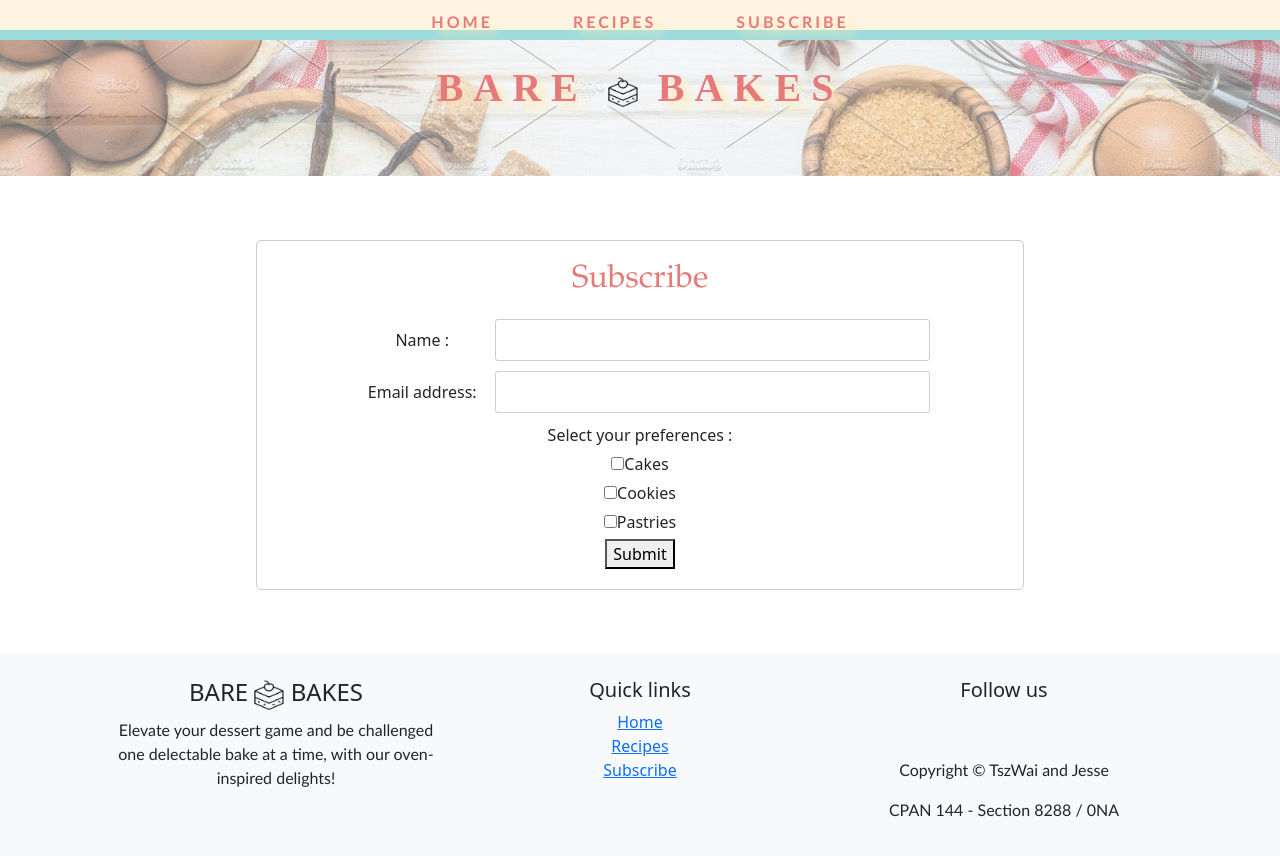
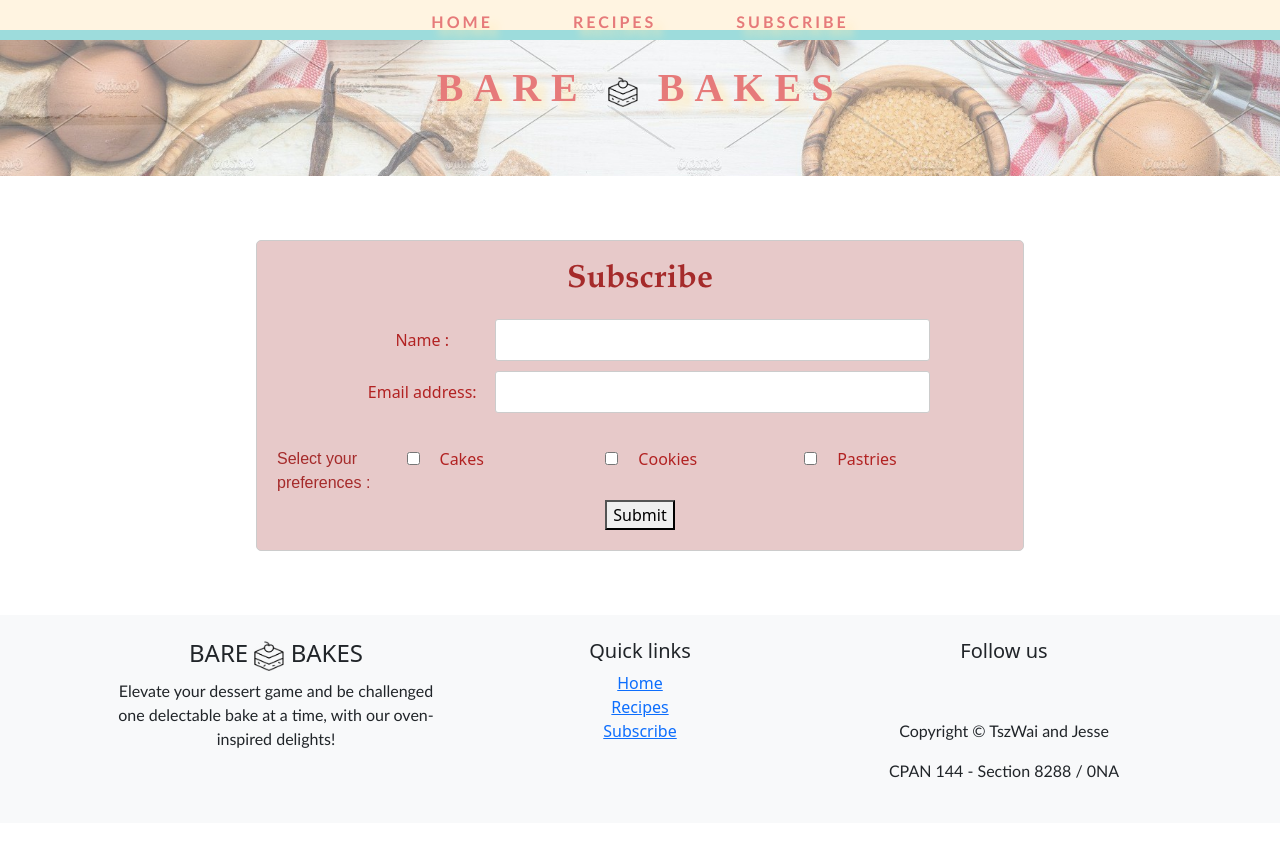
Before and after one commit to jsrynhzl/phase1_cpan144, a React (Create React App) app: page /subscribe in a window 1280 px wide. Shown: the top 856 px of the page. After the commit the page ends 823 px from the top, so only its background shows below. Built offline with nearby package versions, Linux system fonts and the light colour scheme; some icons are missing.

Commit message:
subscribe

```diff
--- a/src/components/Slideshow.css
+++ b/src/components/Slideshow.css
@@ -16,17 +16,15 @@
 }
 
 .carousel-caption {
-    background-color: rgba(255, 255, 255, 0.5); /* Semi-transparent white background */
-    color: black; /* Text color */
-    padding: 20px; /* Padding around the caption */
-    border-radius: 10px; /* Rounded corners */
+    background-color: rgba(65, 145, 151, 0.545);
+    color: black;
+    padding: 10px;
+    border-radius: 10px;
 }
 
 .carousel-caption h3 {
-    font-size: 24px; /* Font size for the label */
-    font-weight: bold; /* Font weight for the label */
+    font-size: 24px;
+    font-weight: bold;
+    color: yellow;
+    /* text-shadow: 8px 8px 10px black; */
 }
-
-.carousel-caption p {
-    font-size: 16px; /* Font size for the description */
-}
--- a/src/screens/Home.js
+++ b/src/screens/Home.js
@@ -39,10 +39,9 @@ const Home = () => {
     return (
         <div>
             <BannerNav />
-            <h2>Home</h2>
-            <h3 className='welcomeMessage'>
+            <h2 className='welcomeMessage'>
                 Welcome to the sweet life at BareBakes!
-            </h3>
+            </h2>
             <Slideshow images = {images} />
             <Footer />
         </div>
--- a/src/screens/Subscribe.css
+++ b/src/screens/Subscribe.css
@@ -1,29 +1,75 @@
 .subscribe-container {
     max-width: 60%;
-    margin: 5% auto; /* Center the form horizontally */
+    margin: 5% auto;
     padding: 20px;
     border: 1px solid #ccc;
     border-radius: 5px;
+    background-color: #e7c9c9;
 }
 
 .subscribe-container h2 {
     margin-bottom: 20px;
+    color: brown;
+    font-weight: bold;
 }
 
 .subscribe-container label {
-    display: inline-block; /* Change display to block */
+    display: inline-block;
     margin-bottom: 5px;
-    width: 20%; /* Add width to create space between label and input */
+    width: 20%;
+    font-weight: 500;
+    color: firebrick;
+}
+
+.preferenceContainer {
+    /* width: 40%; */
+    /* margin-left: auto;
+    margin-right: auto;  */
+    display: flex;
+    /* flex-direction: column; */
+    /* align-items: center; */
+}
+
+
+
+.preferenceContainer input[type="checkbox"] {
+    display: inline-block;
+    margin-right: 20px;
 }
 
 .subscribe-container .preferenceLabel{
+    color: brown;
+    font-family: sans-serif;
+    width: max-content;
+    /* display: inline-block; */
+    /* display: flex; */
+    flex-direction: column;
+    float: left;
+    /* align-items: center; */
+
+}
+
+.subscribe-container input[type="checkbox"] {
+    margin-top: 5px;
+}
+
+.preferenceContainer label {
+    display: flex;
+    align-items: center;
     display: inline-block;
-    width: max-content;
+    width: auto;
+    margin-right: 20px;
+}
+
+.preferenceContainer label{
+    width: 40%;
+    display: inline-block;
+    text-align: left;
 }
 
 .subscribe-container input[type="text"] {
-    display: inline-block; /* Change display to inline-block */
-    width: 60%; /* Adjust width to leave space for the label */
+    display: inline-block;
+    width: 60%;
     padding: 8px;
     margin-bottom: 10px;
     border: 1px solid #ccc;
@@ -31,9 +77,7 @@
     box-sizing: border-box;
 }
 
-.subscribe-container input[type="checkbox"] {
-    margin-top: 5px; /* Add margin to align checkboxes */
-}
+
 
 .subscribe-container input[type="submit"] {
     width: 100%;
--- a/src/screens/Subscribe.js
+++ b/src/screens/Subscribe.js
@@ -20,18 +20,28 @@ const Subscribe = () => {
         event.preventDefault()
         let hasError = false;
 
-        if (name.trim()) {
-            setNameError("")
-        } else {
+        const emailPattern = /^[^\s@]+@[^\s@]+\.[^\s@]+$/;
+
+        const isValidEmail = email => {
+            const emailPattern = /^[^\s@]+@[^\s@]+\.[^\s@]+$/;
+            return emailPattern.test(email);
+        }
+
+        if (!name.trim()) {
             setNameError("Name cannot be empty")
             hasError = true;
+        } else {
+            setNameError("")
         }
 
-        if (email.trim()) {
-            setEmailError("")
-        } else {
+        if (!email.trim()) {
             setEmailError("Email cannot be empty")
             hasError = true;
+        } else if (!isValidEmail(email)) {
+            setEmailError("Please enter a valid email address");
+            hasError = true;
+        }else {
+            setEmailError("")
         }
 
         if (preferences.length === 0) {
@@ -82,9 +92,12 @@ const Subscribe = () => {
                     {emailError && <span style={{ color: 'red' }}>{emailError}</span>}
                 </div>
 
+                <br/>
                 <div>
+                <div className="preferenceContainer">
                     <label className="preferenceLabel">Select your preferences  : </label>
                     <br/>
+
                     <label>
                     <input
                         type="checkbox"
@@ -140,6 +153,8 @@ const Subscribe = () => {
                     <br />
                     {preferencesError && <span style={{ color: 'red' }}>{preferencesError}</span>}
                 </div>
+                </div>
+
 
                 <button type="submit">Submit</button>
             </form>
```
